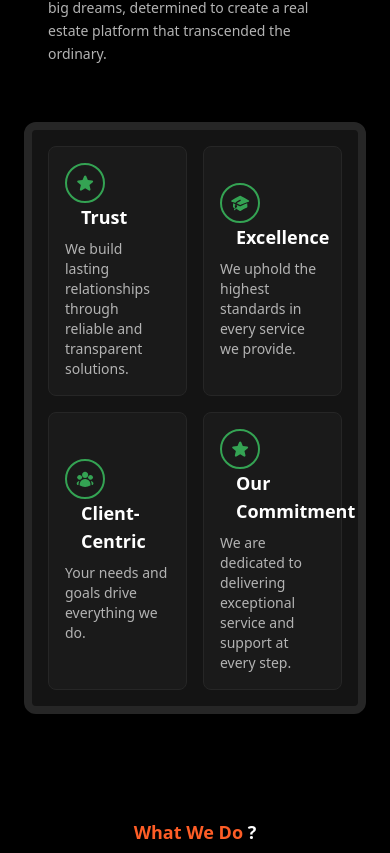
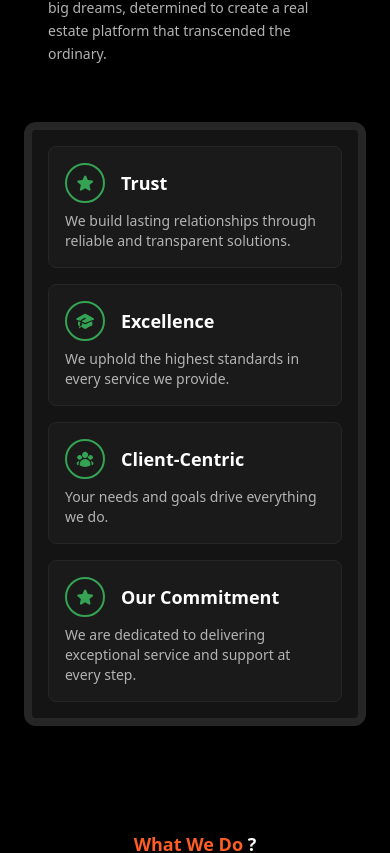
Before and after one commit to DeepanSenthilkumar005/Hertzwork-Home, a React (Vite) app: page / in a window 390 px wide. Shown: the part 4320-5173 px from the top of the page. Built offline with nearby package versions, Linux system fonts and the light colour scheme.

Commit message:
fix:Revised Updates

```diff
--- a/src/components/ChoosePage.jsx
+++ b/src/components/ChoosePage.jsx
@@ -27,7 +27,7 @@ function ChoosePage() {
           autoPlay
           loop
           muted
-          className="absolute top-0 left-0 w-full h-full object-cover"
+          className="absolute top-0 left-0 px-6 w-full h-full object-cover"
         >
           <source src={sampleVideo} type="video/mp4" />
           Your browser does not support the video tag.
--- a/src/components/FaqPage.jsx
+++ b/src/components/FaqPage.jsx
@@ -91,7 +91,7 @@ function FaqPage() {
   );
 
   return (
-    <section className="FAQ_Page p-4 bg-black w-full max-w-full overflow-x-hidden">
+    <section className="FAQ_Page p-4 bg-black w-screen h-screen overflow-x-hidden">
       <div className="Content md:border-2 border-gray-600 rounded-lg">
         {/* Header */}
         <div className="Heading h-60 flex flex-col justify-center items-center text-white">
--- a/src/components/Features.jsx
+++ b/src/components/Features.jsx
@@ -83,7 +83,9 @@ function Features() {
       <div className="topContent py-6">
         <p className="md:text-4xl stm:text-xl font-bold mb-2 text-left text-white px-8">
           Our
-          <span className="md:text-4xl stm:text-xl font-bold text-orange-600"> Features</span>
+          <span className="md:text-4xl stm:text-xl font-bold text-orange-600">
+            Features
+          </span>
         </p>
         <p className="md:text-2xl text-white tracking-widest px-8">
           Discover a wide range of powerful features at Hertzworkz, designed to
@@ -94,9 +96,9 @@ function Features() {
       </div>
 
       {/* Bottom Content */}
-      <div className="ButtonContent w-full my-auto py-6 m-4 grid md:grid-cols-5">
+      <div className="ButtonContent w-full my-auto p-6 md:mx-4 grid grid-cols-1 md:grid-cols-5 justify-items-center">
         {/* Categories Section */}
-        <div className="categories bg-[#1c1c1c] justify-between py-10 col-span-1 flex md:flex-col stm:py-8 stm:w-screen stm:mx-9 gap-4 my-2 px-8 w-full">
+        <div className="categories stm:m-4 bg-[#1c1c1c] justify-between py-10 col-span-1 flex md:flex-col stm:py-8 stm:w-screen stm:mx-9 gap-4 my-2 px-8 w-full">
           {List.map((item) => (
             <button
               key={item}
@@ -113,7 +115,7 @@ function Features() {
         </div>
 
         {/* Cards Section */}
-        <div className="cards col-span-4 grid grid-cols-1 md:grid-cols-2 gap-6 px-8">
+        <div className="cards col-span-4 grid grid-cols-1 md:grid-cols-2  gap-6 md:px-8 justify-center">
           {categoryData[selectedCategory].map((card, index) => (
             <div
               key={index}
@@ -121,8 +123,11 @@ function Features() {
             >
               <div className="heading flex justify-between">
                 <h3 className="text-xl font-bold mb-2">{card.title}</h3>
-              <img src={BackIcon} alt="Back Icon" className="w-4 mb-2 hover:rotate-45 hover:cursor-pointer duration-200 ease-in-out" />
-
+                <img
+                  src={BackIcon}
+                  alt="Back Icon"
+                  className="w-4 mb-2 hover:rotate-45 hover:cursor-pointer duration-200 ease-in-out"
+                />
               </div>
               <p>{card.description}</p>
             </div>
--- a/src/components/ValuePage.jsx
+++ b/src/components/ValuePage.jsx
@@ -97,13 +97,13 @@ function ValuePage() {
         </div>
 
         {/* Right Content */}
-        <div className="md:col-span-2 p-4 grid grid-cols-2 gap-4 border-8 border-[#262626] rounded-xl bg-[#141414]">
+        <div className="md:col-span-2 p-4 grid md:grid-cols-2 gap-4 border-8 border-[#262626] rounded-xl bg-[#141414]">
           {valueData.map((value, index) => (
             <div
               key={index}
               className="p-4 flex flex-col justify-center items-start text-left border border-[#262626] bg-[#1a1a1a] rounded-lg"
             >
-              <div className="hover:scale-105 cursor-pointer ease-in-out duration-300 stm:justify-center md:flex items-center space-x-4 mb-2">
+              <div className="hover:scale-105 cursor-pointer ease-in-out duration-300 stm:justify-center flex items-center space-x-4 mb-2">
                 <img
                   src={value.icon}
                   alt={value.title}
```
